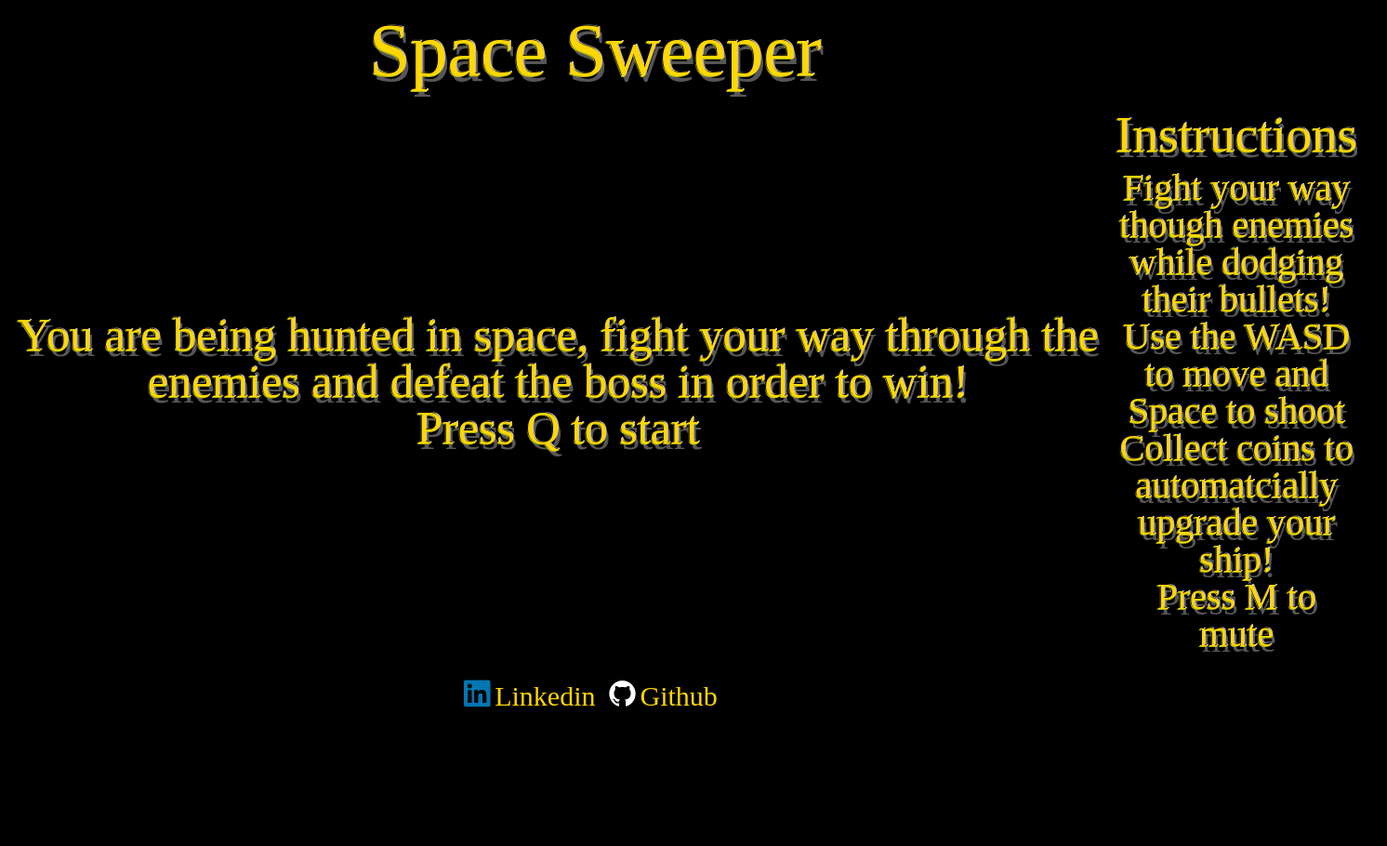
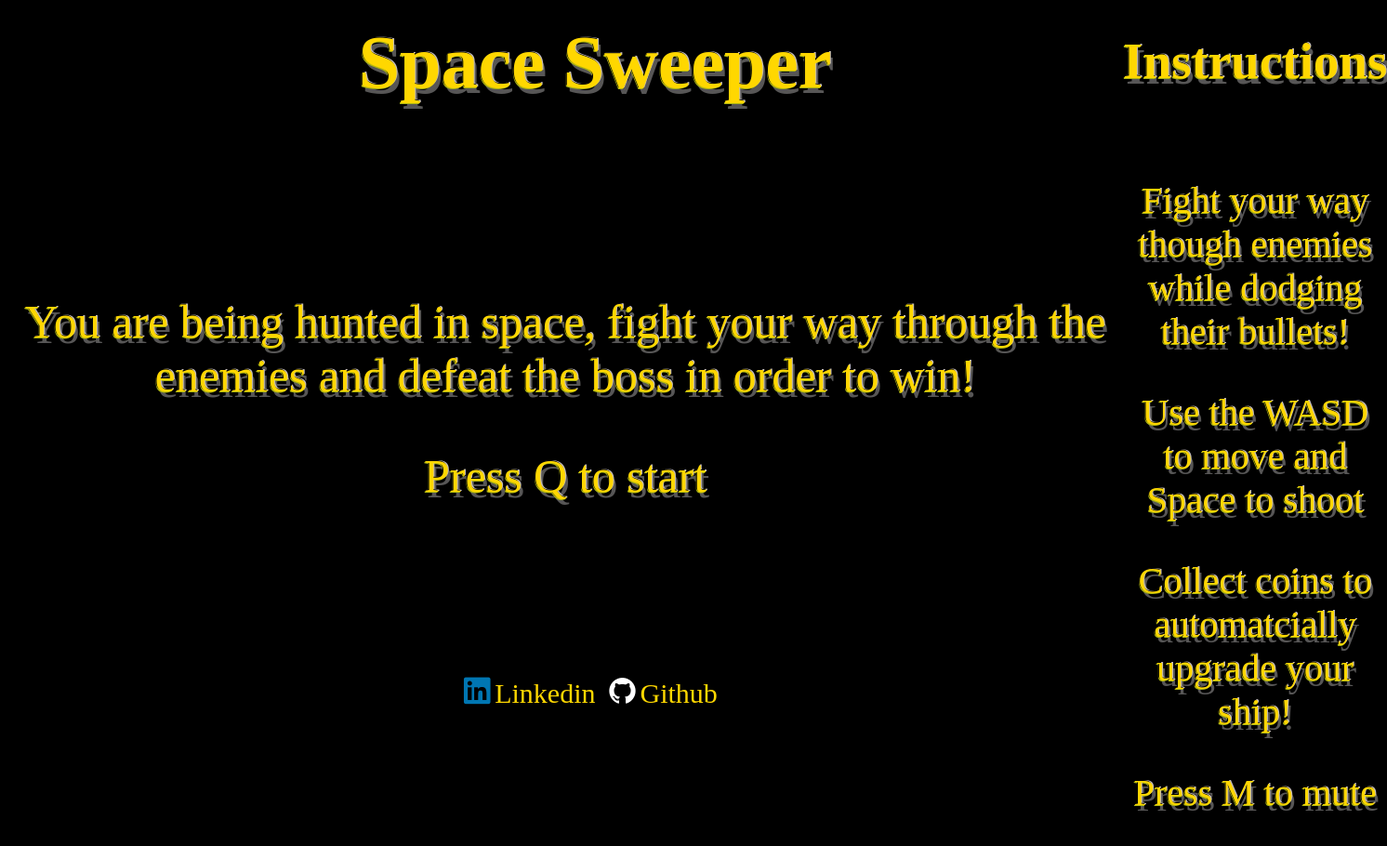
Before and after one commit to StevenSookhai/Space_Sweeper, a website built with webpack: page index.html in a window 1280 px wide. Shown: the whole page at 93% size, 1492 px wide, since content can reach past the window. Before the commit the page ends 800 px from the top, so only its background shows below. Built offline with nearby package versions, Linux system fonts and the light colour scheme; files whose address does not match are found by name.

Commit message:
minor changes

```diff
--- a/src/index.scss
+++ b/src/index.scss
@@ -1,2 +1,190 @@
-@import "./styles/reset.scss"; // css reset at the top
-@import "./styles/main.scss";
+body {
+  h1 {
+    color: rgb(128, 0, 100)
+  }
+
+  p {
+    color: gold
+  }
+}
+body {
+    background-color: rgb(0, 0, 0);
+    background-image: url("Stars_small_1.png");
+    animation: stars 2s infinite ;
+}
+
+@keyframes stars {
+50%{background: opacity rgb(0, 0, 0, .5)}
+100%{background: opacity rgb(0, 0, 0, 1)}
+}
+h1{
+    font-size:50px;
+    font-family: "rubber";
+    text-align: center;
+    margin: auto;
+    width: 50%;
+    padding: 10px;
+    color:midnightblue;
+    text-shadow: -1px -1px 0 #000, 1px -1px 0 rgb(194, 187, 187), -1px 1px 0 rgb(170, 180, 19), 3px 6px 0 rgb(87, 86, 86);
+}
+
+.instructions{
+    color: gold;
+    border:black s;
+    font-size: 30px;
+    margin-left: auto;
+    margin-right: auto;
+    margin-left: 700px;
+
+}
+.instructions-modal{
+    font-family: "rubber";
+    margin-left: auto;
+    margin-right: auto;
+    font-size: 35px;
+    left: 0;
+    right: 0;
+    width: 500px;
+    border: 10px solid transparent;
+    padding: 15px;
+    padding: 2em;
+    text-align: center;
+
+    color: rgb(255, 255, 255);
+}
+
+.intro p {
+    border: 4px solid black;
+    margin-top: 6rem;
+    margin-bottom: 3rem;
+    font-size: 50px;
+}
+#start p {
+  font-size: 50px;
+}
+.class{
+  position: relative;
+}
+.canvas-start{
+  position: relative;
+
+}
+.start{
+  display: flex;
+  justify-content: center;
+  align-items: center;
+  flex-direction: column;
+    font-family: "rubber";
+    background-image: url("Map_3.jpg");
+    position: absolute;
+    color: rgb(255, 255, 255);
+    width: 100%;
+    height: 100%;
+    animation: animate_start 60s linear infinite ;
+}
+
+.start-text{
+    text-shadow: -1px -1px 0 #000, 1px -1px 0 rgb(194, 187, 187), -1px 1px 0 rgb(170, 180, 19), 3px 6px 0 rgb(87, 86, 86);
+    left: 0;
+    right: 0;
+    top: 0;
+    bottom: 0;
+    margin: auto;
+    // p{
+    //   text-align: center;
+    //   font-size: 40px;
+    // }
+}
+
+@keyframes animate_start {
+0%{background-position: 0,0;}
+100%{background-position: -1000px 0; }
+}
+
+
+.instructions:hover .instructions-modal {
+    display: block;
+    margin-left: auto;
+    margin-right: auto;
+}
+#start p {
+    text-align: center;
+}
+
+li {
+  align-items: center;
+}
+
+
+#title{
+  color: gold;
+  display: flex;
+  align-items: center;
+  justify-content: center;
+  border: 4px solid black;
+  font-size: 80px;
+
+}
+#canvas{
+// margin-right: auto;
+// margin-left: auto;
+
+}
+
+.main-page-container{
+  display: flex;
+  justify-content: space-evenly;
+  position: relative;
+}
+.instructions-header{
+  font-size: 55px;
+  color: gold;
+   text-shadow: -1px -1px 0 #000, 1px -1px 0 rgb(194, 187, 187), -1px 1px 0 rgb(170, 180, 19), 3px 6px 0 rgb(87, 86, 86);
+}
+
+.instruct-container{
+  display: flex;
+  flex-direction: column;
+  max-width: 450px;
+  max-height: 650px;
+  justify-content: center;
+  align-items: center;
+}
+
+.in-text{
+  // font-size:50px;
+  font-family: "rubber";
+  text-align: center;
+  text-shadow: -1px -1px 0 #000, 1px -1px 0 rgb(194, 187, 187), -1px 1px 0 rgb(170, 180, 19), 3px 6px 0 rgb(87, 86, 86);
+  font-size: 40px;
+  text-align: center;
+
+}
+.instructions-text{
+  margin-top: 10px;
+}
+
+.s-link{
+  color: gold;
+  font-size: 30px;
+  text-decoration: none;
+  margin-right: 10px;
+}
+.header-social{
+  // border: 5px solid red;
+  display: flex;
+  flex-direction: column;
+  justify-content: flex-end;
+  position: relative;
+}
+.social-links{
+  position: fixed;
+  left: 50%;
+  bottom: 20px;
+  transform: translate(-50%, -50%);
+  margin: 0 auto;
+}
+
+#git-icon{
+  color: white;
+}
--- a/src/styles/main.scss
+++ b/src/styles/main.scss
@@ -1,189 +1,189 @@
-body {
-  h1 {
-    color: rgb(128, 0, 100)
-  }
+// body {
+//   h1 {
+//     color: rgb(128, 0, 100)
+//   }
 
-  p {
-    color: gold
-  }
-}
-body {
-    background-color: rgb(0, 0, 0);
-    background-image: url("Stars_small_1.png");
-    animation: stars 2s infinite ;
-}
+//   p {
+//     color: gold
+//   }
+// }
+// body {
+//     background-color: rgb(0, 0, 0);
+//     background-image: url("Stars_small_1.png");
+//     animation: stars 2s infinite ;
+// }
 
-@keyframes stars {
-50%{background: opacity rgb(0, 0, 0, .5)}
-100%{background: opacity rgb(0, 0, 0, 1)}
-}
-h1{
-    font-size:50px;
-    font-family: "rubber";
-    text-align: center;
-    margin: auto;
-    width: 50%;
-    padding: 10px;
-    color:midnightblue;
-    text-shadow: -1px -1px 0 #000, 1px -1px 0 rgb(194, 187, 187), -1px 1px 0 rgb(170, 180, 19), 3px 6px 0 rgb(87, 86, 86);
-}
+// @keyframes stars {
+// 50%{background: opacity rgb(0, 0, 0, .5)}
+// 100%{background: opacity rgb(0, 0, 0, 1)}
+// }
+// h1{
+//     font-size:50px;
+//     font-family: "rubber";
+//     text-align: center;
+//     margin: auto;
+//     width: 50%;
+//     padding: 10px;
+//     color:midnightblue;
+//     text-shadow: -1px -1px 0 #000, 1px -1px 0 rgb(194, 187, 187), -1px 1px 0 rgb(170, 180, 19), 3px 6px 0 rgb(87, 86, 86);
+// }
 
-.instructions{
-    color: gold;
-    border:black s;
-    font-size: 30px;
-    margin-left: auto;
-    margin-right: auto;
-    margin-left: 700px;
+// .instructions{
+//     color: gold;
+//     border:black s;
+//     font-size: 30px;
+//     margin-left: auto;
+//     margin-right: auto;
+//     margin-left: 700px;
 
-}
-.instructions-modal{
-    font-family: "rubber";
-    margin-left: auto;
-    margin-right: auto;
-    font-size: 35px;
-    left: 0;
-    right: 0;
-    width: 500px;
-    border: 10px solid transparent;
-    padding: 15px;
-    padding: 2em;
-    text-align: center;
+// }
+// .instructions-modal{
+//     font-family: "rubber";
+//     margin-left: auto;
+//     margin-right: auto;
+//     font-size: 35px;
+//     left: 0;
+//     right: 0;
+//     width: 500px;
+//     border: 10px solid transparent;
+//     padding: 15px;
+//     padding: 2em;
+//     text-align: center;
 
-    color: rgb(255, 255, 255);
-}
+//     color: rgb(255, 255, 255);
+// }
 
-.intro p {
-    border: 4px solid black;
-    margin-top: 6rem;
-    margin-bottom: 3rem;
-    font-size: 50px;
-}
-#start p {
-  font-size: 50px;
-}
-.class{
-  position: relative;
-}
-.canvas-start{
-  position: relative;
+// .intro p {
+//     border: 4px solid black;
+//     margin-top: 6rem;
+//     margin-bottom: 3rem;
+//     font-size: 50px;
+// }
+// #start p {
+//   font-size: 50px;
+// }
+// .class{
+//   position: relative;
+// }
+// .canvas-start{
+//   position: relative;
 
-}
-.start{
-  display: flex;
-  justify-content: center;
-  align-items: center;
-  flex-direction: column;
-    font-family: "rubber";
-    background-image: url("Map_3.jpg");
-    position: absolute;
-    color: rgb(255, 255, 255);
-    width: 100%;
-    height: 100%;
-    animation: animate_start 60s linear infinite ;
-}
+// }
+// .start{
+//   display: flex;
+//   justify-content: center;
+//   align-items: center;
+//   flex-direction: column;
+//     font-family: "rubber";
+//     background-image: url("Map_3.jpg");
+//     position: absolute;
+//     color: rgb(255, 255, 255);
+//     width: 100%;
+//     height: 100%;
+//     animation: animate_start 60s linear infinite ;
+// }
 
-.start-text{
-    text-shadow: -1px -1px 0 #000, 1px -1px 0 rgb(194, 187, 187), -1px 1px 0 rgb(170, 180, 19), 3px 6px 0 rgb(87, 86, 86);
-    left: 0;
-    right: 0;
-    top: 0;
-    bottom: 0;
-    margin: auto;
-    // p{
-    //   text-align: center;
-    //   font-size: 40px;
-    // }
-}
+// .start-text{
+//     text-shadow: -1px -1px 0 #000, 1px -1px 0 rgb(194, 187, 187), -1px 1px 0 rgb(170, 180, 19), 3px 6px 0 rgb(87, 86, 86);
+//     left: 0;
+//     right: 0;
+//     top: 0;
+//     bottom: 0;
+//     margin: auto;
+//     // p{
+//     //   text-align: center;
+//     //   font-size: 40px;
+//     // }
+// }
 
-@keyframes animate_start {
-0%{background-position: 0,0;}
-100%{background-position: -1000px 0; }
-}
+// @keyframes animate_start {
+// 0%{background-position: 0,0;}
+// 100%{background-position: -1000px 0; }
+// }
 
 
-.instructions:hover .instructions-modal {
-    display: block;
-    margin-left: auto;
-    margin-right: auto;
-}
-#start p {
-    text-align: center;
-}
+// .instructions:hover .instructions-modal {
+//     display: block;
+//     margin-left: auto;
+//     margin-right: auto;
+// }
+// #start p {
+//     text-align: center;
+// }
 
-li {
-  align-items: center;
-}
+// li {
+//   align-items: center;
+// }
 
 
-#title{
-  color: gold;
-  display: flex;
-  align-items: center;
-  justify-content: center;
-  border: 4px solid black;
-  font-size: 80px;
+// #title{
+//   color: gold;
+//   display: flex;
+//   align-items: center;
+//   justify-content: center;
+//   border: 4px solid black;
+//   font-size: 80px;
 
-}
-#canvas{
-// margin-right: auto;
-// margin-left: auto;
+// }
+// #canvas{
+// // margin-right: auto;
+// // margin-left: auto;
 
-}
+// }
 
-.main-page-container{
-  display: flex;
-  justify-content: space-evenly;
-  position: relative;
-}
-.instructions-header{
-  font-size: 55px;
-  color: gold;
-   text-shadow: -1px -1px 0 #000, 1px -1px 0 rgb(194, 187, 187), -1px 1px 0 rgb(170, 180, 19), 3px 6px 0 rgb(87, 86, 86);
-}
+// .main-page-container{
+//   display: flex;
+//   justify-content: space-evenly;
+//   position: relative;
+// }
+// .instructions-header{
+//   font-size: 55px;
+//   color: gold;
+//    text-shadow: -1px -1px 0 #000, 1px -1px 0 rgb(194, 187, 187), -1px 1px 0 rgb(170, 180, 19), 3px 6px 0 rgb(87, 86, 86);
+// }
 
-.instruct-container{
-  display: flex;
-  flex-direction: column;
-  max-width: 450px;
-  justify-content: center;
-  align-items: center;
-}
+// .instruct-container{
+//   display: flex;
+//   flex-direction: column;
+//   max-width: 450px;
+//   justify-content: center;
+//   align-items: center;
+// }
 
-.in-text{
-  font-size:50px;
-  font-family: "rubber";
-  text-align: center;
-  text-shadow: -1px -1px 0 #000, 1px -1px 0 rgb(194, 187, 187), -1px 1px 0 rgb(170, 180, 19), 3px 6px 0 rgb(87, 86, 86);
-  font-size: 40px;
-  text-align: center;
+// .in-text{
+//   font-size:50px;
+//   font-family: "rubber";
+//   text-align: center;
+//   text-shadow: -1px -1px 0 #000, 1px -1px 0 rgb(194, 187, 187), -1px 1px 0 rgb(170, 180, 19), 3px 6px 0 rgb(87, 86, 86);
+//   font-size: 40px;
+//   text-align: center;
 
-}
-.instructions-text{
-  margin-top: 10px;
-}
+// }
+// .instructions-text{
+//   margin-top: 10px;
+// }
 
-.s-link{
-  color: gold;
-  font-size: 30px;
-  text-decoration: none;
-  margin-right: 10px;
-}
-.header-social{
-  // border: 5px solid red;
-  display: flex;
-  flex-direction: column;
-  justify-content: flex-end;
-  position: relative;
-}
-.social-links{
-  position: fixed;
-  left: 50%;
-  bottom: 20px;
-  transform: translate(-50%, -50%);
-  margin: 0 auto;
-}
+// .s-link{
+//   color: gold;
+//   font-size: 30px;
+//   text-decoration: none;
+//   margin-right: 10px;
+// }
+// .header-social{
+//   // border: 5px solid red;
+//   display: flex;
+//   flex-direction: column;
+//   justify-content: flex-end;
+//   position: relative;
+// }
+// .social-links{
+//   position: fixed;
+//   left: 50%;
+//   bottom: 20px;
+//   transform: translate(-50%, -50%);
+//   margin: 0 auto;
+// }
 
-#git-icon{
-  color: white;
-}
+// #git-icon{
+//   color: white;
+// }
```
Also changed, not shown: dist/main.css.
